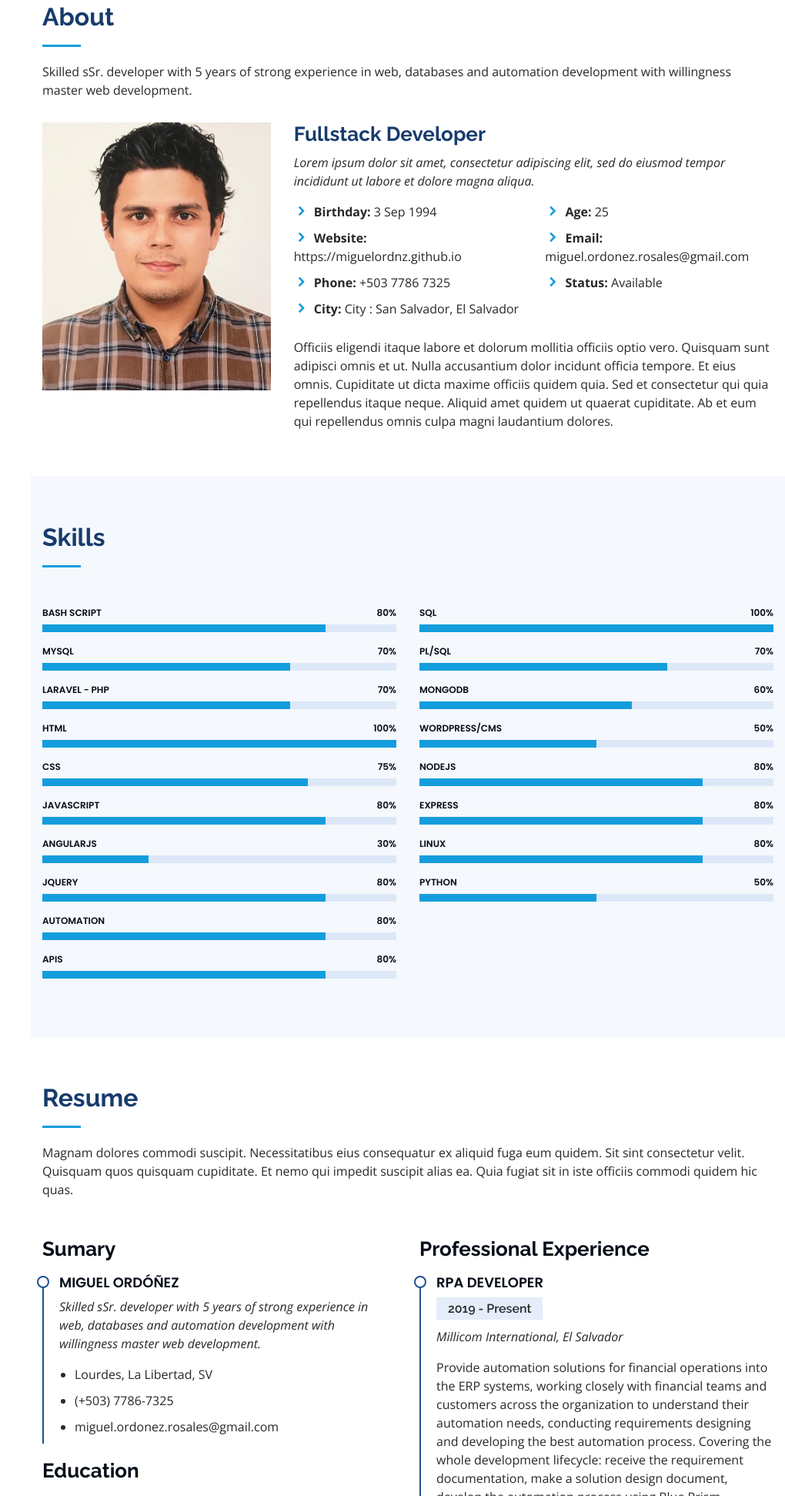
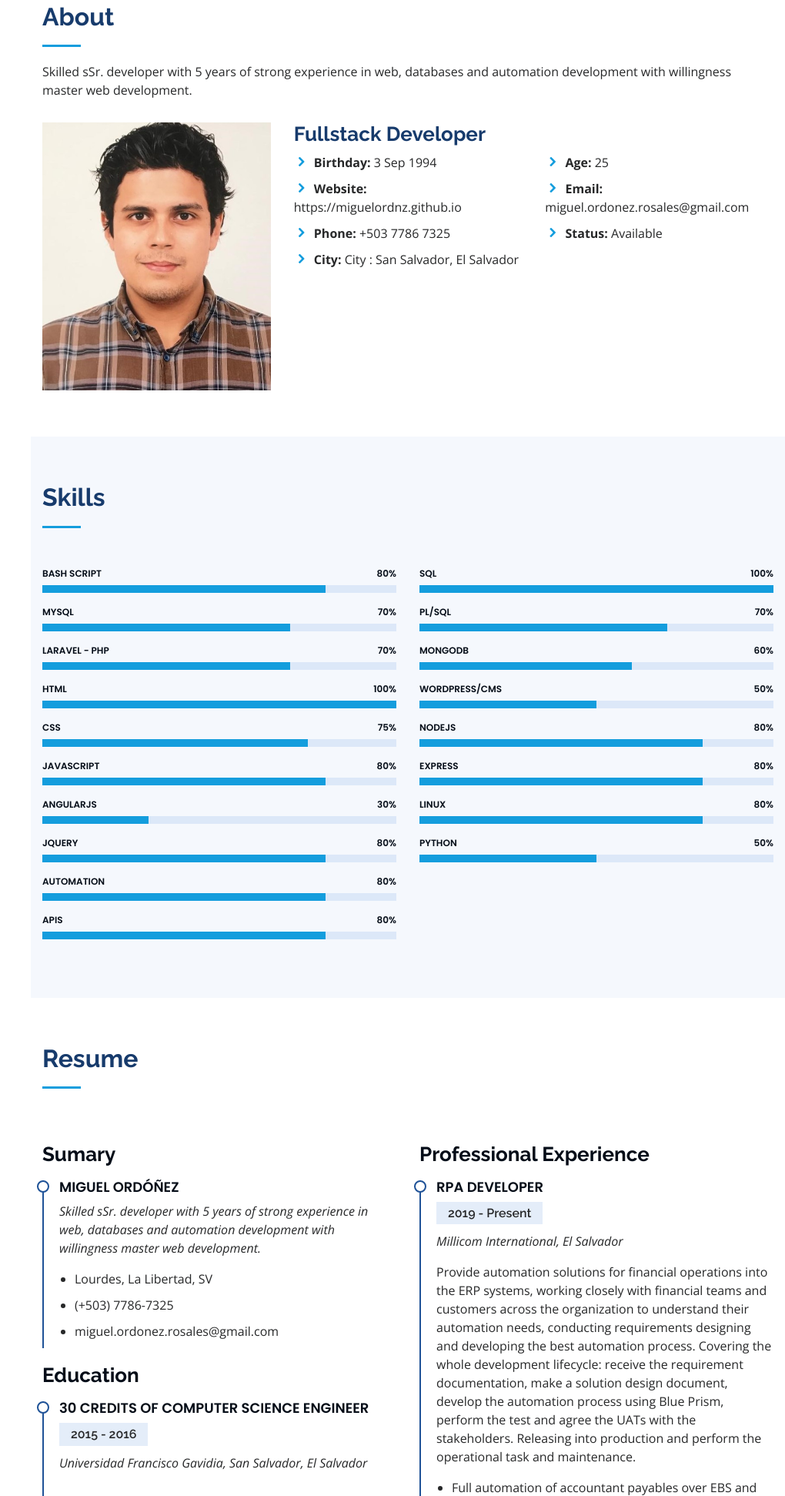
Before and after one commit to MiguelOrdnz/MiguelOrdnz.github.io, a plain HTML site: page index.html in a window 1280 px wide. Shown: the part 857-2800 px from the top of the page at 77% size, without its empty margins (260-1280 px from the left). Drawn offline with nearby package versions, Linux system fonts and the light colour scheme.

Commit message:
Stand by comment pendings

```diff
--- a/index.html
+++ b/index.html
@@ -100,10 +100,10 @@
           </div>
           <div class="col-lg-8 pt-4 pt-lg-0 content" data-aos="fade-left">
             <h3>Fullstack Developer</h3>
-            <p class="font-italic">
+            <!-- <p class="font-italic">
               Lorem ipsum dolor sit amet, consectetur adipiscing elit, sed do eiusmod tempor incididunt ut labore et dolore
               magna aliqua.
-            </p>
+            </p> -->
             <div class="row">
               <div class="col-lg-6">
                 <ul>
@@ -122,10 +122,10 @@
                 </ul>
               </div>
             </div>
-            <p>
+            <!-- <p>
               Officiis eligendi itaque labore et dolorum mollitia officiis optio vero. Quisquam sunt adipisci omnis et ut. Nulla accusantium dolor incidunt officia tempore. Et eius omnis.
               Cupiditate ut dicta maxime officiis quidem quia. Sed et consectetur qui quia repellendus itaque neque. Aliquid amet quidem ut quaerat cupiditate. Ab et eum qui repellendus omnis culpa magni laudantium dolores.
-            </p>
+            </p> -->
           </div>
         </div>
 
@@ -337,7 +337,7 @@
 
         <div class="section-title">
           <h2>Resume</h2>
-          <p>Magnam dolores commodi suscipit. Necessitatibus eius consequatur ex aliquid fuga eum quidem. Sit sint consectetur velit. Quisquam quos quisquam cupiditate. Et nemo qui impedit suscipit alias ea. Quia fugiat sit in iste officiis commodi quidem hic quas.</p>
+          <!-- <p>Magnam dolores commodi suscipit. Necessitatibus eius consequatur ex aliquid fuga eum quidem. Sit sint consectetur velit. Quisquam quos quisquam cupiditate. Et nemo qui impedit suscipit alias ea. Quia fugiat sit in iste officiis commodi quidem hic quas.</p> -->
         </div>
 
         <div class="row">
@@ -468,7 +468,7 @@
     </section><!-- End Resume Section -->
 
     <!-- ======= Portfolio Section ======= -->
-    <section id="portfolio" class="portfolio section-bg">
+    <!-- <section id="portfolio" class="portfolio section-bg">
       <div class="container">
 
         <div class="section-title">
@@ -582,7 +582,8 @@
         </div>
 
       </div>
-    </section><!-- End Portfolio Section -->
+    </section> -->
+    <!-- End Portfolio Section -->
 
     <!-- ======= Services Section ======= -->
     <!-- <section id="services" class="services">
@@ -708,7 +709,7 @@
 
         <div class="section-title">
           <h2>Contact</h2>
-          <p>Magnam dolores commodi suscipit. Necessitatibus eius consequatur ex aliquid fuga eum quidem. Sit sint consectetur velit. Quisquam quos quisquam cupiditate. Et nemo qui impedit suscipit alias ea. Quia fugiat sit in iste officiis commodi quidem hic quas.</p>
+          <!-- <p>Magnam dolores commodi suscipit. Necessitatibus eius consequatur ex aliquid fuga eum quidem. Sit sint consectetur velit. Quisquam quos quisquam cupiditate. Et nemo qui impedit suscipit alias ea. Quia fugiat sit in iste officiis commodi quidem hic quas.</p> -->
         </div>
 
         <div class="row" data-aos="fade-in">
```
